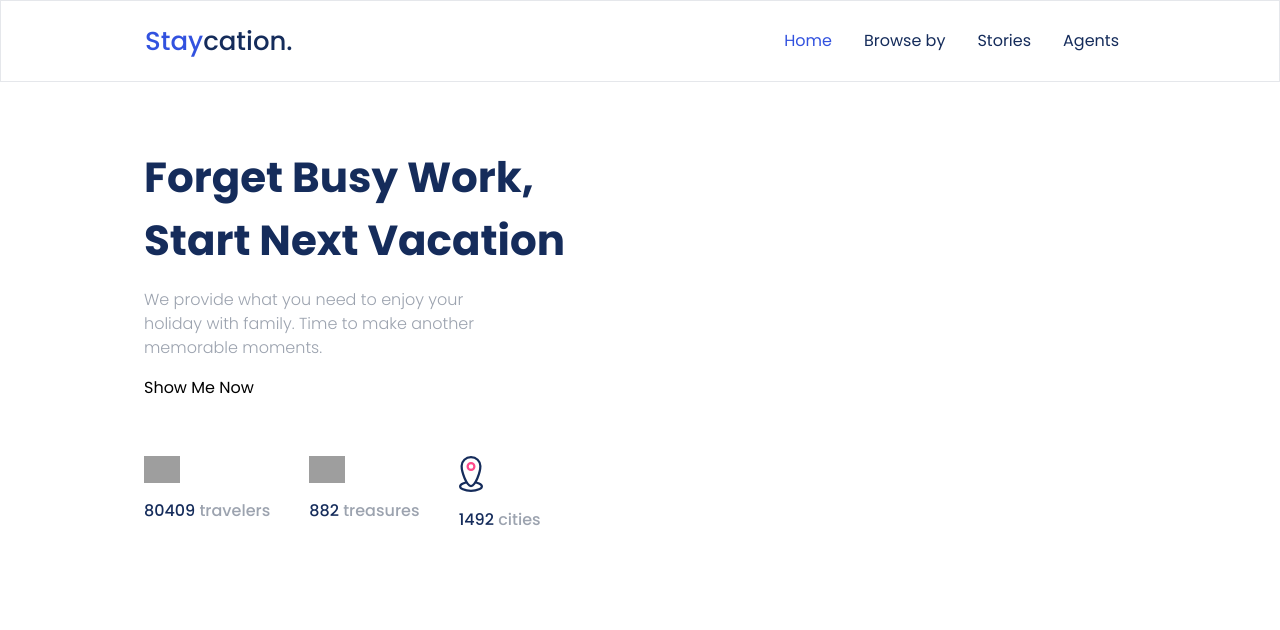
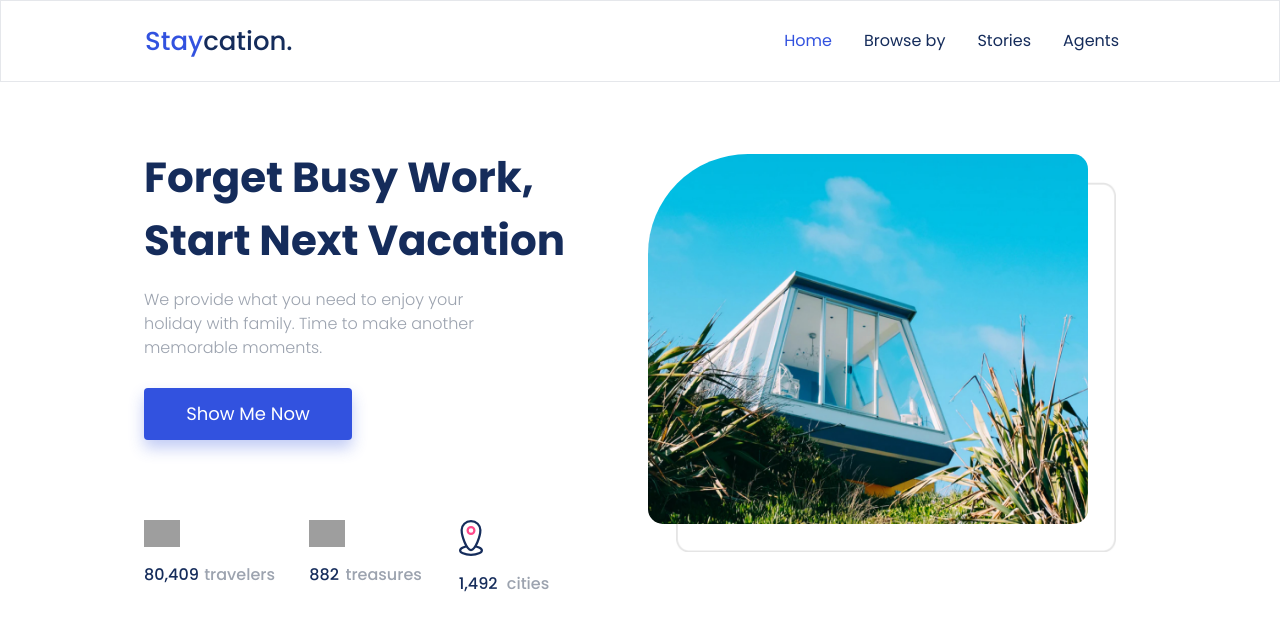
Before and after one commit to AndriP8/react-staycation, a React (Create React App) app: page / in a window 1280 px wide. Shown: the top 630 px of the page. Built offline with nearby package versions, Linux system fonts and the light colour scheme; grey boxes are pictures that could not be loaded.

Commit message:
finished component Hero & configuration styling

```diff
--- a/src/index.css
+++ b/src/index.css
@@ -28,3 +28,7 @@
 .nav-link {
   @apply text-gray-900 px-4 hover:underline;
 }
+
+.btn-primary {
+  @apply bg-primary text-lg text-white w-52 py-3 rounded cursor-pointer;
+}
--- a/src/parts/Hero.js
+++ b/src/parts/Hero.js
@@ -1,4 +1,5 @@
 import React from "react";
+import NumberFormat from "react-number-format";
 
 import ImageHero from "../assets/images/img-hero.jpg";
 import ImageHeroFrame from "../assets/images/img-hero-frame.jpg";
@@ -24,33 +25,37 @@ export default function Hero(props) {
             <br /> Start Next Vacation
           </h2>
           <p className="text-gray-400 font-thin w-3/4 my-4">We provide what you need to enjoy your holiday with family. Time to make another memorable moments.</p>
-          <Button className="btn-primary" hasShadow isPrimary onClick={showMostPicked}>
+          <Button className="btn-primary shadow-btn mt-3" hasShadow isPrimary onClick={showMostPicked}>
             Show Me Now
           </Button>
-          <div className="grid grid-cols-3 mt-14">
+          <div className="grid grid-cols-3 mt-20">
             <div className="icon-hero">
               <img width="36" height="36" src={IconTraveler} alt={`${props.data.travelers} Travelers`} />
-              <h6 className="mt-4 text-gray-900 text font-medium">
-                {props.data.travelers}
+              <h6 className="mt-4 text-gray-900 font-medium">
+                <NumberFormat thousandsGroupStyle="thousand" value={props.data.travelers} decimalSeparator="." thousandSeparator={true} className="font-medium w-14" />
                 <span className="text-gray-400 leading-none"> travelers</span>
               </h6>
             </div>
             <div className="icon-hero ml-4">
               <img width="36" height="36" src={IconTreasure} alt={`${props.data.treasures} Treasures`} />
               <h6 className="mt-4 text-gray-900 font-medium">
-                {props.data.treasures}
+                <NumberFormat thousandsGroupStyle="thousand" value={props.data.treasures} decimalSeparator="." thousandSeparator={true} className="font-medium w-8" />
                 <span className="text-gray-400 leading-none"> treasures</span>
               </h6>
             </div>
             <div className="icon-hero ml-4">
               <img width="36" height="36" src={IconCities} alt={`${props.data.cities} Cities`} />
               <h6 className="mt-4 text-gray-900 font-medium">
-                {props.data.cities}
+                <NumberFormat thousandsGroupStyle="thousand" value={props.data.cities} decimalSeparator="." thousandSeparator={true} className="font-medium w-11" />
                 <span className="text-gray-400 leading-none"> cities</span>
               </h6>
             </div>
           </div>
         </div>
+        <div className="img-hero">
+          <img src={ImageHero} alt="room with couches" className="absolute w-440 h-370 ml-2 mt-2 rounded-hero" style={{ zIndex: 1 }} />
+          <img src={ImageHeroFrame} alt="frame room with couches" className="absolute w-440 mt-9 ml-9 h-370" />
+        </div>
       </div>
     </section>
   );
--- a/tailwind.config.js
+++ b/tailwind.config.js
@@ -16,6 +16,16 @@ module.exports = {
       fontFamily: {
         body: ["Poppins"],
       },
+      spacing: {
+        440: "440px",
+        370: "370px",
+      },
+      borderRadius: {
+        hero: "100px 15px 15px",
+      },
+      boxShadow: {
+        btn: "0px 8px 15px rgba(50, 82, 223, 0.3)",
+      },
     },
   },
   variants: {
```
